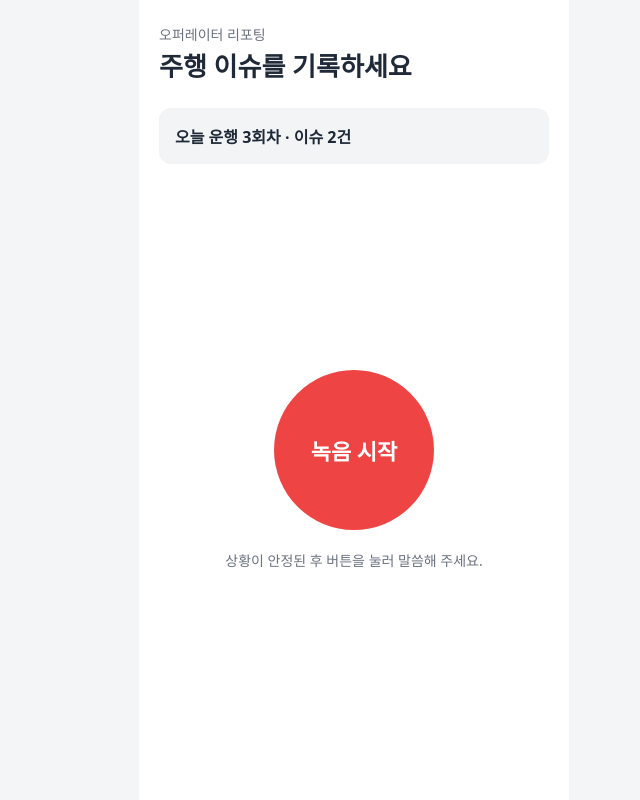
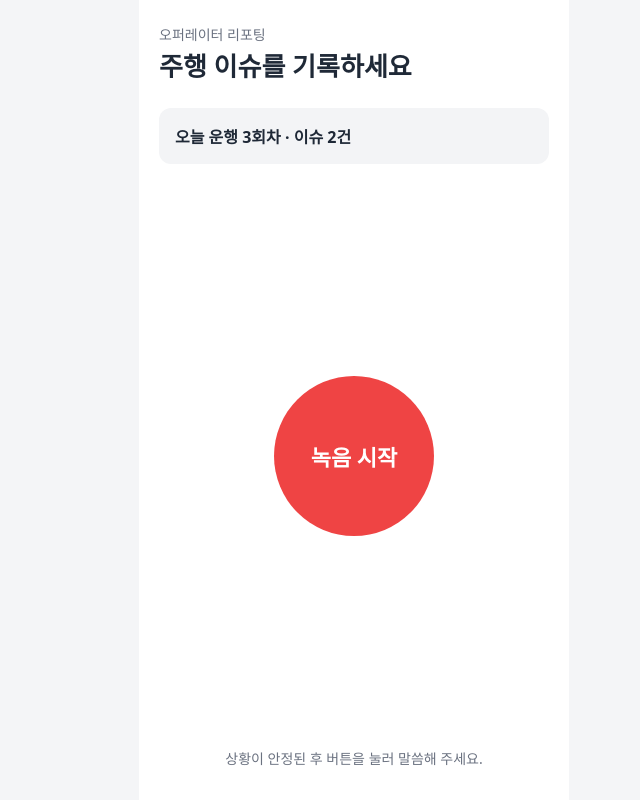
Before and after one commit to leesj3857/262RCOSE45700, a React (Vite) app in the folder web/: page / in a window 1280 px wide. Shown: the whole page, without its empty margins (286-926 px from the left). Built offline with nearby package versions, Linux system fonts and the light colour scheme.

Commit message:
버튼 위치 수정

```diff
--- a/web/src/pages/Review/Review.css
+++ b/web/src/pages/Review/Review.css
@@ -4,6 +4,8 @@
     margin: 0 auto;
     padding: 24px 20px;
     background: #ffffff;
+    display: flex;
+    flex-direction: column;
 }
 
 .review-header {
@@ -18,23 +20,7 @@
     font-size: 22px;
 }
 
-.review-actions {
-    margin-top: 20px;
-    display: flex;
-    flex-direction: column;
-    gap: 12px;
-}
 
-.back-button {
-    height: 56px;
-    border: none;
-    border-radius: 12px;
-    background: #1962b6;
-    color: #ffffff;
-    font-size: 18px;
-    font-weight: 700;
-    cursor: pointer;
-}
 
 
 .review-section {
@@ -84,3 +70,22 @@
 .field-empty {
     color: #f59e0b;
 }
+
+.review-actions {
+    margin-top: auto;
+    padding-top: 20px;
+    display: flex;
+    flex-direction: column;
+    gap: 12px;
+}
+
+.back-button {
+    height: 56px;
+    border: none;
+    border-radius: 12px;
+    background: #1962b6;
+    color: #ffffff;
+    font-size: 18px;
+    font-weight: 700;
+    cursor: pointer;
+}
--- a/web/src/pages/Standby/Standby.css
+++ b/web/src/pages/Standby/Standby.css
@@ -39,8 +39,8 @@
     align-items: center;
     justify-content: center;
     gap: 20px;
-    text-align: center;
 }
+
 
 .standby-button {
     width: 160px;
@@ -58,8 +58,11 @@
     transform: scale(0.96);
 }
 
-.standby-action p {
+
+.standby-hint {
     margin: 0;
+    padding-bottom: 8px;
     color: #6b7280;
     font-size: 14px;
+    text-align: center;
 }
--- a/web/src/pages/Standby/Standby.jsx
+++ b/web/src/pages/Standby/Standby.jsx
@@ -17,10 +17,10 @@ export default function Standby({ onStart }) {
         <button type="button" className="standby-button" onClick={onStart}>
           녹음 시작
         </button>
+      </section>
 
+      <p className="standby-hint">상황이 안정된 후 버튼을 눌러 말씀해 주세요.</p>
 
-        <p>상황이 안정된 후 버튼을 눌러 말씀해 주세요.</p>
-      </section>
     </main>
   );
 }
```
